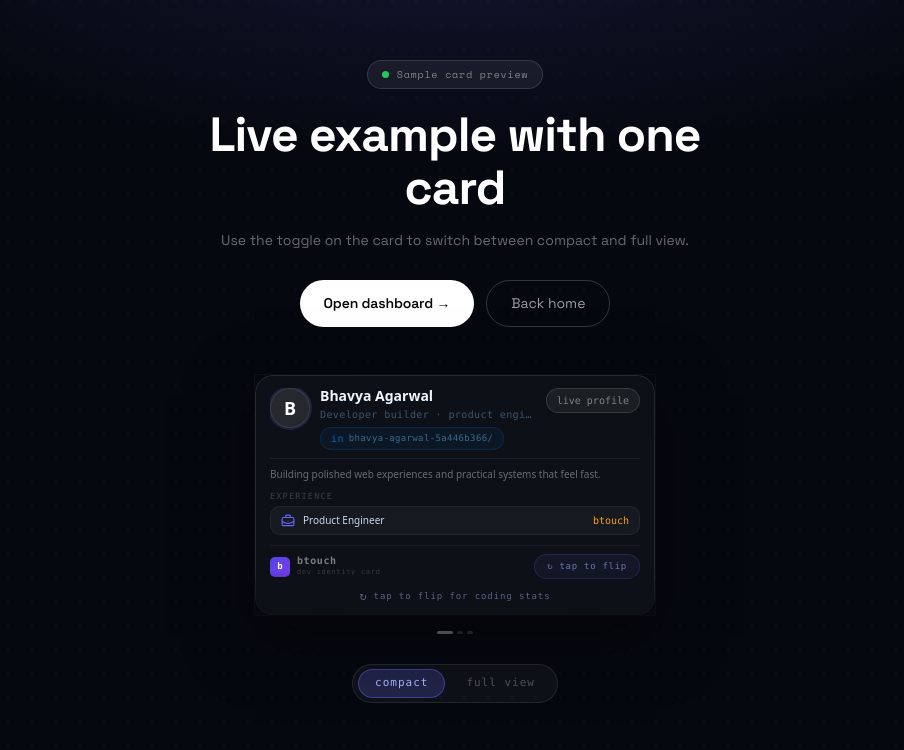
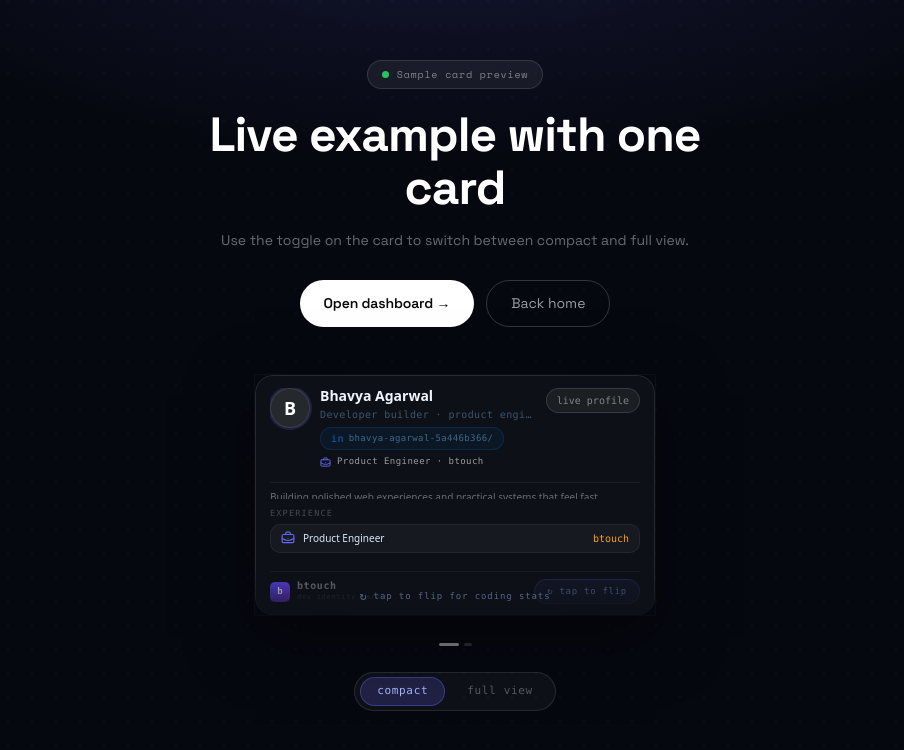
Before and after one commit to bhavyawork121/btouch, a Next.js app: page /demo in a window 1280 px wide. Shown: the top 750 px of the page, without its empty margins (185-1089 px from the left). Built offline with nearby package versions, Linux system fonts and the light colour scheme.

Commit message:
feat: refine card interaction styles

```diff
--- a/components/card/CardBack.tsx
+++ b/components/card/CardBack.tsx
@@ -14,8 +14,12 @@ type IdleBrowserWindow = Window &
   };
 
 const heatmapVariants = {
-  hidden: { opacity: 0 },
-  show: { opacity: 1, transition: { staggerChildren: 0.008 } },
+  hidden: { opacity: 0, scale: 0.985 },
+  show: {
+    opacity: 1,
+    scale: 1,
+    transition: { staggerChildren: 0.008, duration: 0.35, ease: "easeOut" },
+  },
 };
 
 function getHeatmapColor(index: number): string {
@@ -106,22 +110,26 @@ export function CardBack({
         padding: "12px 14px 10px",
         overflow: "hidden",
         width: "100%",
+        minHeight: 0,
         boxSizing: "border-box",
         borderColor: "var(--card-border)",
         background: "#08090e",
       }}
     >
         <div
-          ref={scrollRef}
-          data-scroll-face="back"
+        ref={scrollRef}
+        data-scroll-face="back"
         onMouseDown={(event) => event.stopPropagation()}
         style={{
+          flex: 1,
+          minHeight: 0,
           width: "100%",
-          height: "100%",
-          overflowY: "scroll",
+          overflowY: "auto",
           overflowX: "hidden",
           scrollBehavior: "smooth",
           WebkitOverflowScrolling: "touch",
+          overscrollBehavior: "contain",
+          touchAction: "pan-y",
           boxSizing: "border-box",
           msOverflowStyle: "none",
           scrollbarWidth: "none",
@@ -173,13 +181,28 @@ export function CardBack({
 
         <div
           style={{
-            background: "rgba(255,255,255,.025)",
-            border: "0.5px solid rgba(255,255,255,.055)",
-            borderRadius: 8,
-            padding: "9px 10px",
+            background:
+              "radial-gradient(120% 120% at 50% 20%, rgba(167,139,250,0.08) 0%, rgba(255,255,255,0.025) 40%, rgba(255,255,255,0.012) 100%)",
+            border: "0.5px solid rgba(255,255,255,.05)",
+            borderRadius: 14,
+            padding: "11px 11px 10px",
             marginBottom: 8,
+            position: "relative",
+            overflow: "hidden",
+            boxShadow:
+              "inset 0 1px 0 rgba(255,255,255,0.05), inset 0 -1px 0 rgba(0,0,0,0.18), 0 10px 30px rgba(0,0,0,0.14)",
+            animation: "heatmapBreath 8s ease-in-out infinite",
           }}
         >
+          <div
+            style={{
+              position: "absolute",
+              inset: 0,
+              background:
+                "radial-gradient(closest-side at 50% 50%, transparent 60%, rgba(8,9,14,0.24) 100%)",
+              pointerEvents: "none",
+            }}
+          />
           <div
             style={{
               fontSize: 8.5,
@@ -199,14 +222,22 @@ export function CardBack({
             style={{
               display: "grid",
               gridTemplateColumns: "repeat(13, 1fr)",
-              gap: 2.5,
+              gap: 3.5,
+              position: "relative",
+              zIndex: 1,
             }}
           >
             {Array.from({ length: 91 }, (_, index) => (
               <motion.div
                 key={index}
                 variants={{ hidden: { opacity: 0 }, show: { opacity: 1 } }}
-                style={{ aspectRatio: "1", borderRadius: 1.5, background: getHeatmapColor(index) }}
+                style={{
+                  aspectRatio: "1",
+                  borderRadius: 5,
+                  background: `radial-gradient(circle at 35% 30%, rgba(255,255,255,0.14), rgba(255,255,255,0.02) 34%, transparent 70%), linear-gradient(180deg, rgba(255,255,255,0.03), rgba(0,0,0,0.05)), ${getHeatmapColor(index)}`,
+                  boxShadow:
+                    "inset 0 0 0 1px rgba(255,255,255,0.03), inset 0 1px 1px rgba(255,255,255,0.04), 0 0 0 1px rgba(0,0,0,0.06)",
+                }}
               />
             ))}
           </motion.div>
--- a/components/card/CardFront.tsx
+++ b/components/card/CardFront.tsx
@@ -55,6 +55,8 @@ export function CardFront({
   const company = data.profile.currentCompany ?? "";
   const linkedInHandle = (linkedinUrl ?? "").replace("https://www.linkedin.com/in/", "");
   const scrollRef = useRef<HTMLDivElement | null>(null);
+  const touchStartYRef = useRef(0);
+  const touchStartScrollRef = useRef(0);
 
   useEffect(() => {
     const scrollElement = scrollRef.current;
@@ -96,6 +98,7 @@ export function CardFront({
         display: "flex",
         flexDirection: "column",
         overflow: "hidden",
+        minHeight: 0,
         boxSizing: "border-box",
         height: "100%",
         width: "100%",
@@ -104,13 +107,49 @@ export function CardFront({
       <div
         ref={scrollRef}
         data-scroll-face="front"
+        onWheelCapture={(event) => {
+          const scrollElement = scrollRef.current;
+          if (!scrollElement || scrollElement.scrollHeight <= scrollElement.clientHeight) {
+            return;
+          }
+
+          scrollElement.scrollTop += event.deltaY;
+          event.preventDefault();
+          event.stopPropagation();
+        }}
+        onTouchStart={(event) => {
+          const scrollElement = scrollRef.current;
+          touchStartYRef.current = event.touches[0]?.clientY ?? 0;
+          touchStartScrollRef.current = scrollElement?.scrollTop ?? 0;
+        }}
+        onTouchMove={(event) => {
+          const scrollElement = scrollRef.current;
+          if (!scrollElement) {
+            return;
+          }
+
+          const touchY = event.touches[0]?.clientY ?? touchStartYRef.current;
+          const deltaY = touchStartYRef.current - touchY;
+          if (Math.abs(deltaY) < 1) {
+            return;
+          }
+
+          scrollElement.scrollTop = touchStartScrollRef.current + deltaY;
+          event.preventDefault();
+        }}
         style={{
+          flex: 1,
+          height: "100%",
+          minHeight: 0,
+          display: "flex",
+          flexDirection: "column",
           width: "100%",
-          height: "100%",
-          overflowY: "scroll",
+          overflowY: "auto",
           overflowX: "hidden",
           scrollBehavior: "smooth",
           WebkitOverflowScrolling: "touch",
+          overscrollBehavior: "contain",
+          touchAction: "pan-y",
           boxSizing: "border-box",
           msOverflowStyle: "none",
           scrollbarWidth: "none",
@@ -168,6 +207,27 @@ export function CardFront({
               <span style={{ color: "#0A66C2", fontSize: 10 }}>in</span>
               {linkedInHandle}
             </motion.div>
+            {(role || company) ? (
+              <motion.div
+                variants={item}
+                className="mt-[6px] flex items-center gap-[6px] text-[9px]"
+                style={{
+                  fontFamily: "var(--font-space-mono)",
+                  color: "rgba(255,255,255,0.58)",
+                  letterSpacing: "0.05em",
+                  lineHeight: 1.3,
+                  width: "fit-content",
+                  maxWidth: "100%",
+                }}
+              >
+                <BriefcaseBusiness className="h-[11px] w-[11px] shrink-0" style={{ color: "var(--card-accent)" }} />
+                <span style={{ minWidth: 0, overflow: "hidden", textOverflow: "ellipsis", whiteSpace: "nowrap" }}>
+                  {role}
+                  {role && company ? " · " : ""}
+                  {company}
+                </span>
+              </motion.div>
+            ) : null}
           </div>
           <motion.button
             variants={item}
@@ -212,7 +272,7 @@ export function CardFront({
         <div
           className="text-[8.5px] uppercase"
           style={{
-            color: "rgba(255,255,255,0.2)",
+            color: "rgba(255,255,255,0.24)",
             fontFamily: "var(--font-space-mono)",
             letterSpacing: "0.14em",
             marginBottom: 4,
@@ -230,8 +290,8 @@ export function CardFront({
           }}
         >
           <BriefcaseBusiness className="h-[14px] w-[14px] shrink-0" style={{ color: "var(--card-accent)" }} />
-          <span className="min-w-0 flex-1 text-[10px] font-medium" style={{ color: "#c8d8f0" }}>
-          {role ? role : null}
+          <span className="min-w-0 flex-1 text-[10px] font-medium" style={{ color: "#dbe7ff" }}>
+            {role ? role : "open to work"}
           </span>
           {company ? (
             <span className="text-[10px] font-medium" style={{ color: "#f89f1b", flexShrink: 0, fontFamily: "var(--font-space-mono)" }}>
--- a/components/card/FlipCard.tsx
+++ b/components/card/FlipCard.tsx
@@ -44,23 +44,31 @@ function isInteractiveTarget(target: EventTarget | null) {
     : false;
 }
 
-export function FlipCard({ data, username }: { data: CardData; username: string }) {
-  const [viewMode, setViewMode] = useState<ViewMode>("compact");
+export function FlipCard({
+  data,
+  username,
+  initialViewMode = "compact",
+}: {
+  data: CardData;
+  username: string;
+  initialViewMode?: ViewMode;
+}) {
+  const [viewMode, setViewMode] = useState<ViewMode>(initialViewMode);
   const [isFlipped, setIsFlipped] = useState(false);
   const [particles, setParticles] = useState<Particle[]>([]);
-  const [frontScrollIndex, setFrontScrollIndex] = useState(0);
-  const [backScrollIndex, setBackScrollIndex] = useState(0);
   const [showFlipHint, setShowFlipHint] = useState(false);
   const [hasTappedCard, setHasTappedCard] = useState(false);
   const [resolvedTheme, setResolvedTheme] = useState<"dark" | "light">(
     data.appearance.theme === "light" ? "light" : "dark",
   );
   const [sceneSize, setSceneSize] = useState({ width: 400, height: 240 });
+  const [isMobile, setIsMobile] = useState(false);
   const [fullHeight, setFullHeight] = useState(0);
   const stretchedRef = useRef<HTMLDivElement | null>(null);
   const stretchedFrontRef = useRef<HTMLDivElement | null>(null);
   const stretchedBackRef = useRef<HTMLDivElement | null>(null);
   const particleId = useRef(0);
+  const touchStartY = useRef(0);
 
   useEffect(() => {
     const mediaQuery = window.matchMedia("(prefers-color-scheme: dark)");
@@ -76,6 +84,7 @@ export function FlipCard({ data, username }: { data: CardData; username: string
   useEffect(() => {
     const updateSceneSize = () => {
       const viewportWidth = window.innerWidth;
+      setIsMobile(viewportWidth < 768);
       if (viewportWidth <= 480) {
         const width = Math.max(240, viewportWidth - 32);
         setSceneSize({ width, height: width / 1.6667 });
@@ -202,7 +211,6 @@ export function FlipCard({ data, username }: { data: CardData; username: string
     [toggleFlipLock],
   );
 
-  const activeScrollIndex = isFlipped ? backScrollIndex : frontScrollIndex;
   const fullWidth = "100%";
 
   return (
@@ -222,7 +230,24 @@ export function FlipCard({ data, username }: { data: CardData; username: string
               event.currentTarget.style.setProperty("--mouse-x", x);
               event.currentTarget.style.setProperty("--mouse-y", y);
             }}
-            onClick={handleCardTap}
+            onClick={isMobile ? undefined : handleCardTap}
+            onTouchStart={
+              isMobile
+                ? (event) => {
+                    touchStartY.current = event.touches[0]?.clientY ?? 0;
+                  }
+                : undefined
+            }
+            onTouchEnd={
+              isMobile
+                ? (event) => {
+                    const dy = Math.abs((event.changedTouches[0]?.clientY ?? 0) - touchStartY.current);
+                    if (dy < 10) {
+                      toggleFlipLock();
+                    }
+                  }
+                : undefined
+            }
             onKeyDown={(event) => {
               if (event.key !== "Enter" && event.key !== " ") {
                 return;
@@ -254,7 +279,6 @@ export function FlipCard({ data, username }: { data: CardData; username: string
               >
                 <CardFront
                   data={data}
-                  onScrollIndexChange={setFrontScrollIndex}
                 />
                 {!isFlipped && showFlipHint ? (
                   <div
@@ -305,7 +329,7 @@ export function FlipCard({ data, username }: { data: CardData; username: string
                   transform: "rotateY(180deg)",
                 }}
               >
-                <CardBack data={data} onScrollIndexChange={setBackScrollIndex} />
+                <CardBack data={data} />
               </motion.div>
             </motion.div>
 
@@ -323,24 +347,29 @@ export function FlipCard({ data, username }: { data: CardData; username: string
             </AnimatePresence>
           </div>
 
-          <div className="flex items-center justify-center gap-1">
-            {Array.from({ length: 3 }, (_, index) => {
-              const isActive = index === activeScrollIndex;
-              return (
-                <div
-                  key={index}
-                  style={{
-                    width: isActive ? 16 : 6,
-                    height: 3,
-                    borderRadius: 2,
-                    background: isActive ? "rgba(255,255,255,0.4)" : "rgba(255,255,255,0.15)",
-                    transition: "all .3s",
-                  }}
-                />
-              );
-            })}
-          </div>
-        </>
+          {viewMode === "compact" ? (
+            <div style={{ display: "flex", alignItems: "center", gap: 5, justifyContent: "center", marginTop: 12 }}>
+              <div
+                style={{
+                  height: 3,
+                  borderRadius: 2,
+                  transition: "all 0.3s",
+                  background: !isFlipped ? "rgba(255,255,255,0.5)" : "rgba(255,255,255,0.15)",
+                  width: !isFlipped ? 20 : 8,
+                }}
+              />
+              <div
+                style={{
+                  height: 3,
+                  borderRadius: 2,
+                  transition: "all 0.3s",
+                  background: isFlipped ? "rgba(255,255,255,0.5)" : "rgba(255,255,255,0.15)",
+                  width: isFlipped ? 20 : 8,
+                }}
+              />
+            </div>
+          ) : null}
+      </>
       ) : (
         <div
           ref={stretchedRef}
@@ -444,14 +473,14 @@ export function FlipCard({ data, username }: { data: CardData; username: string
 
       <div
         style={{
-          display: "flex",
+          display: "inline-flex",
           alignItems: "center",
-          gap: 4,
+          gap: 5,
           background: "rgba(255,255,255,0.04)",
-          border: "0.5px solid rgba(255,255,255,0.09)",
-          borderRadius: 24,
+          border: "0.5px solid rgba(255,255,255,0.1)",
+          borderRadius: 20,
           padding: "4px 5px",
-          marginTop: 14,
+          marginTop: 10,
         }}
       >
         {(["compact", "full"] as const).map((mode) => (
@@ -461,13 +490,15 @@ export function FlipCard({ data, username }: { data: CardData; username: string
             onClick={() => setViewMode(mode)}
             style={{
               padding: "5px 16px",
-              borderRadius: 18,
-              border: viewMode === mode ? "0.5px solid rgba(99,102,241,0.45)" : "0.5px solid transparent",
-              background: viewMode === mode ? "rgba(99,102,241,0.22)" : "transparent",
-              color: viewMode === mode ? "#a5b4fc" : "rgba(255,255,255,0.28)",
+              borderRadius: 16,
+              border: "0.5px solid",
+              borderColor:
+                viewMode === mode ? "rgba(99,102,241,0.4)" : "transparent",
+              background: viewMode === mode ? "rgba(99,102,241,0.2)" : "transparent",
+              color: viewMode === mode ? "#a5b4fc" : "rgba(255,255,255,0.3)",
               fontSize: 11,
               fontFamily: "var(--font-space-mono)",
-              letterSpacing: "0.09em",
+              letterSpacing: "0.06em",
               cursor: "pointer",
               transition: "all 0.2s",
               whiteSpace: "nowrap",
@@ -488,17 +519,6 @@ export function FlipCard({ data, username }: { data: CardData; username: string
           50% {
             opacity: 1;
             transform: scale(1.4);
-          }
-        }
-
-        @keyframes heatmapFade {
-          from {
-            opacity: 0;
-            transform: translateY(4px);
-          }
-          to {
-            opacity: 1;
-            transform: translateY(0);
           }
         }
 
@@ -1305,17 +1325,32 @@ function StretchedBackContent({ data }: { data: CardData }) {
                 })}
               </div>
 
-              <div
+              <motion.div
                 key={activePlatform}
                 className="heatmap-grid"
+                initial={{ opacity: 0, scale: 0.985, x: 0, y: 0 }}
+                animate={{
+                  opacity: 1,
+                  scale: [0.988, 1.01, 1],
+                  x: [0, -1, 0.75, 0],
+                  y: [0, 0.35, -0.35, 0],
+                }}
+                transition={{ duration: 0.34, ease: "easeOut" }}
                 style={{
                   display: "grid",
                   gridTemplateColumns: `repeat(${numWeeks}, 1fr)`,
                   gridTemplateRows: "repeat(7, 1fr)",
                   gridAutoFlow: "column",
-                  gap: 2,
+                  gap: 2.5,
                   width: "100%",
-                  animation: "heatmapFade 0.3s ease-out",
+                  padding: 6,
+                  borderRadius: 16,
+                  background:
+                    "radial-gradient(120% 120% at 50% 20%, rgba(255,255,255,0.035) 0%, rgba(255,255,255,0.012) 55%, rgba(0,0,0,0.08) 100%)",
+                  boxShadow:
+                    "inset 0 1px 0 rgba(255,255,255,0.045), inset 0 -1px 0 rgba(0,0,0,0.14), 0 10px 28px rgba(0,0,0,0.1)",
+                  overflow: "hidden",
+                  animation: "ambientDrift 10s ease-in-out infinite",
                 }}
               >
                 {trimmedData.map((day, index) => {
@@ -1335,17 +1370,20 @@ function StretchedBackContent({ data }: { data: CardData }) {
                         aspectRatio: "1 / 1",
                         width: "100%",
                         height: "auto",
-                        borderRadius: 1,
-                        background: `rgba(${active.rgb},${opacity.toFixed(2)})`,
+                        borderRadius: 5,
+                        background: `radial-gradient(circle at 35% 30%, rgba(255,255,255,0.12), rgba(255,255,255,0.02) 35%, transparent 72%), linear-gradient(180deg, rgba(255,255,255,0.03), rgba(0,0,0,0.05)), rgba(${active.rgb},${opacity.toFixed(2)})`,
+                        boxShadow:
+                          "inset 0 0 0 1px rgba(255,255,255,0.03), inset 0 1px 1px rgba(255,255,255,0.04), 0 0 0 1px rgba(0,0,0,0.05)",
                         cursor: day.count > 0 ? "pointer" : "default",
-                        transition: "transform 0.1s, outline 0.1s",
-                        transform: hoveredDot?.index === index ? "scale(1.25)" : "scale(1)",
-                        outline: hoveredDot?.index === index ? `1px solid rgba(${active.rgb},0.6)` : "none",
+                        transition: "transform 0.2s ease, outline 0.2s ease, box-shadow 0.2s ease, filter 0.2s ease",
+                        filter: hoveredDot?.index === index ? "saturate(1.1) brightness(1.08)" : "saturate(0.95) brightness(0.98)",
+                        transform: hoveredDot?.index === index ? "scale(1.2)" : "scale(1)",
+                        outline: hoveredDot?.index === index ? `1px solid rgba(${active.rgb},0.55)` : "none",
                       }}
                     />
                   );
                 })}
-              </div>
+              </motion.div>
             </div>
           </div>
 
@@ -1356,14 +1394,15 @@ function StretchedBackContent({ data }: { data: CardData }) {
                 bottom: "calc(100% + 6px)",
                 left: `${Math.min(Math.max(Math.floor(hoveredDot.index / 7) * (100 / numWeeks), 8), 80)}%`,
                 transform: "translateX(-50%)",
-                background: "#1a1f2e",
-                border: `0.5px solid rgba(${active.rgb},0.35)`,
-                borderRadius: 6,
-                padding: "6px 10px",
+                background: "rgba(15,18,26,0.9)",
+                border: `0.5px solid rgba(${active.rgb},0.26)`,
+                borderRadius: 10,
+                padding: "7px 11px",
                 whiteSpace: "nowrap",
                 zIndex: 20,
                 pointerEvents: "none",
-                boxShadow: "0 4px 12px rgba(0,0,0,0.4)",
+                boxShadow: "0 8px 22px rgba(0,0,0,0.34)",
+                backdropFilter: "blur(10px)",
               }}
             >
               <div style={{ fontFamily: monoFont, fontSize: 8.5, color: `rgba(${active.rgb},0.7)`, letterSpacing: "0.06em", marginBottom: 3 }}>
```
